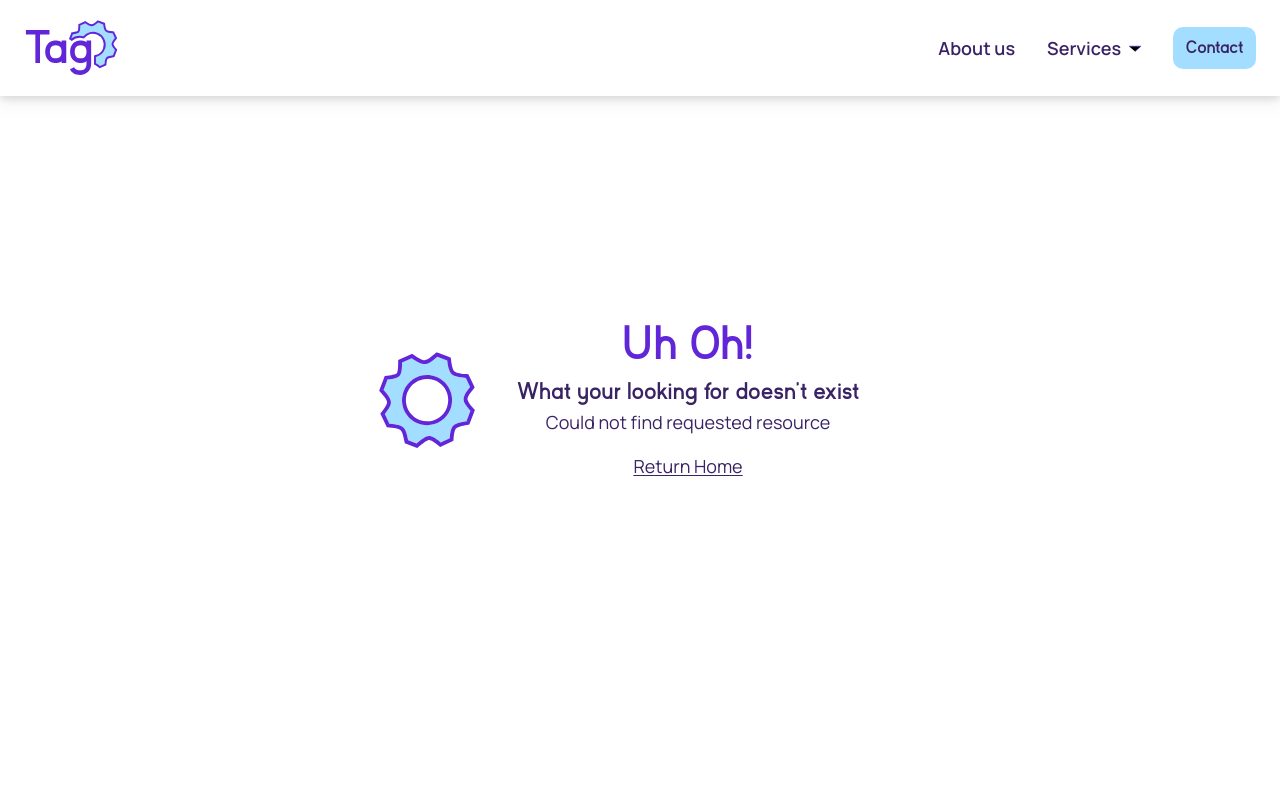
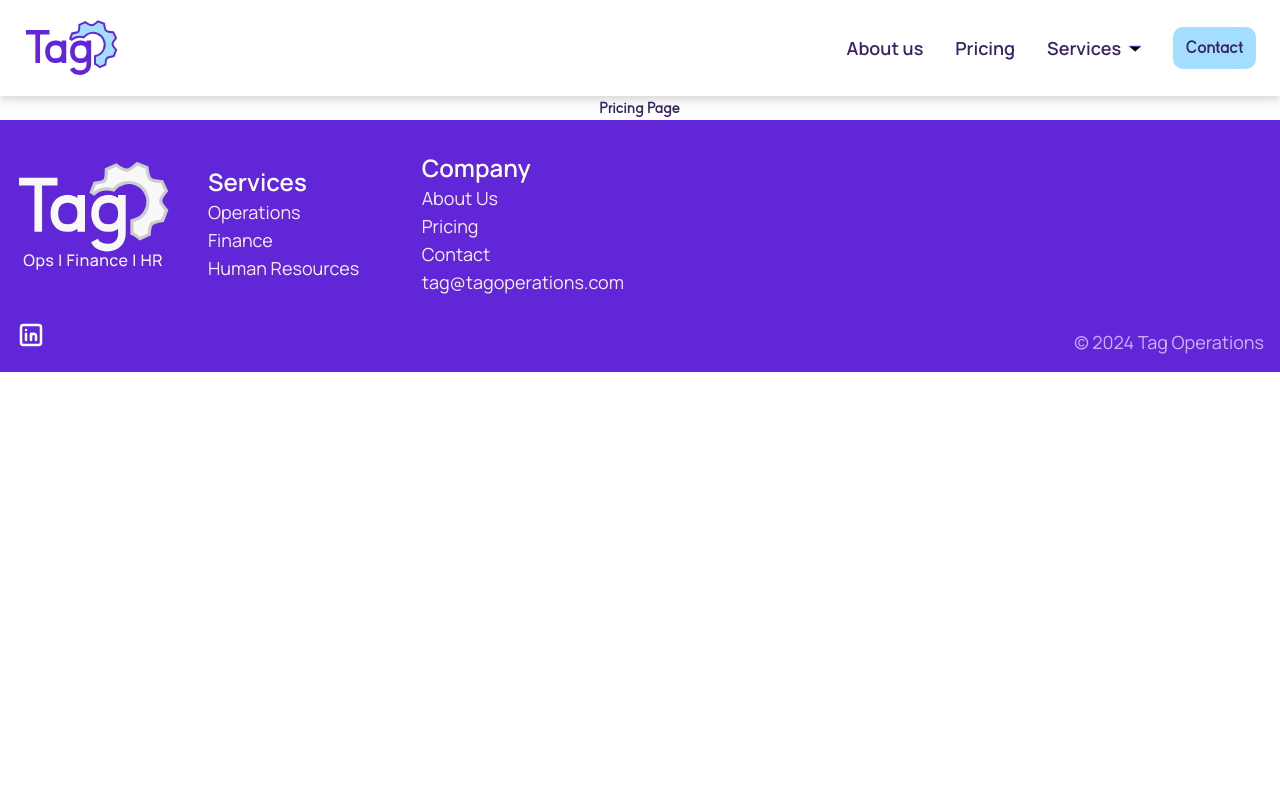
Before and after one commit to hicass/tag-ops-v3, a Next.js app: page /pricing in a window 1280 px wide. Before the commit this address had no page. Shown: the top 800 px of the page. Built offline with nearby package versions, Linux system fonts and the light colour scheme.

Commit message:
Create skeleton for the pricing page, and add links to it int he Nav and Footer

```diff
--- /dev/null
+++ b/src/app/pricing/page.tsx
@@ -0,0 +1,15 @@
+import { Metadata } from 'next';
+
+import PricingPageContent from '@/components/PricingPage/PricingPageContent';
+
+export const metadata: Metadata = {
+  title: 'Tag Operations | Pricing',
+  description:
+    'Strategize your tech stack with expert system integration and standardization. Prevent errors, streamline processes, and ensure scalable growth with our holistic technology solutions.',
+};
+
+export default function AboutPage() {
+  return (
+    <PricingPageContent />
+  );
+}
--- a/src/components/Footer/Footer.tsx
+++ b/src/components/Footer/Footer.tsx
@@ -53,6 +53,14 @@ export default function Footer() {
               </li>
               <li>
                 <Link
+                  href="/pricing"
+                  className="text-secondarylight hover:text-background lg:text-lg"
+                >
+                  Pricing
+                </Link>
+              </li>
+              <li>
+                <Link
                   href="/contact"
                   className="text-secondarylight hover:text-background lg:text-lg"
                 >
--- a/src/components/Nav/MobileNav/NavList.tsx
+++ b/src/components/Nav/MobileNav/NavList.tsx
@@ -47,6 +47,22 @@ export default function NavList({ toggleOpen }: any) {
     >
       <div className="overflow-hidden flex h-fit flex-col">
         <div className="flex flex-col h-full gap-4">
+        <div className="overflow-hidden pb-2">
+            <MobileNavLink
+              title={'About Us'}
+              href={'/about'}
+              style={'text-4xl font-semibold'}
+            />
+          </div>
+
+          <div className="overflow-hidden pb-2">
+            <MobileNavLink
+              title={'Pricing'}
+              href={'/pricing'}
+              style={'text-4xl font-semibold'}
+            />
+          </div>
+
           <div className="overflow-hidden">
             <div className="flex flex-col gap-4">
               <span className="text-4xl manrope-semibold">Services</span>
@@ -77,14 +93,6 @@ export default function NavList({ toggleOpen }: any) {
             </div>
           </div>
 
-          <div className="overflow-hidden pb-2">
-            <MobileNavLink
-              title={'About Us'}
-              href={'/about'}
-              style={'text-4xl font-semibold'}
-            />
-          </div>
-
           <div className="mt-6 mb-10">
             <Link
               href="/contact"
--- a/src/components/Nav/RegularNav/RegularNav.tsx
+++ b/src/components/Nav/RegularNav/RegularNav.tsx
@@ -74,6 +74,15 @@ export default function RegularNav(): JSX.Element {
             </Link>
           </li>
 
+          <li>
+            <Link
+              href="/pricing"
+              className="manrope-semibold text-lg hover:text-primary"
+            >
+              Pricing
+            </Link>
+          </li>
+
           <li
             ref={scope}
             onMouseEnter={() => setIsOpen(!isOpen)}
--- /dev/null
+++ b/src/components/PricingPage/PricingPageContent.tsx
@@ -0,0 +1,11 @@
+import { FC } from 'react';
+
+const PricingPageContent: FC = () => {
+  return (
+    <main className="flex flex-col items-center overflow-hidden">
+      <h1>Pricing Page</h1>
+    </main>
+  );
+}
+
+export default PricingPageContent;
```
